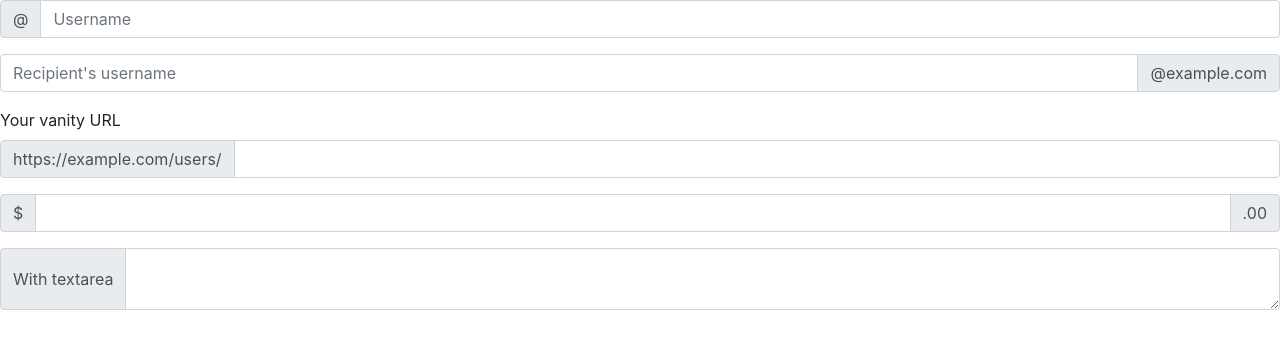
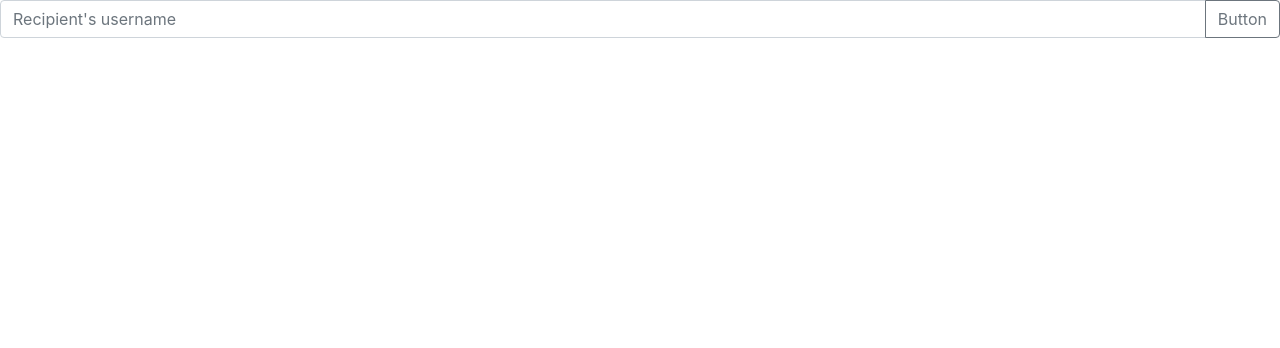
Before and after one commit to chiq2045/grunt-demo, a website: page client/index.html in a window 1280 px wide. Drawn offline with nearby package versions, Linux system fonts and the light colour scheme.

Commit message:
Update index.html

```diff
--- a/client/index.html
+++ b/client/index.html
@@ -7,77 +7,32 @@
       href="https://stackpath.bootstrapcdn.com/bootstrap/4.3.1/css/bootstrap.min.css"
     />
   </head>
+
   <body>
-    <div class="input-group mb-3">
-      <div class="input-group-prepend">
-        <span class="input-group-text" id="basic-addon1">@</span>
-      </div>
-      <input
-        type="text"
-        class="form-control"
-        placeholder="Username"
-        aria-label="Username"
-        aria-describedby="basic-addon1"
-      />
-    </div>
-
+    <div>
       <div class="input-group mb-3">
         <input
           type="text"
           class="form-control"
           placeholder="Recipient's username"
           aria-label="Recipient's username"
-        aria-describedby="basic-addon2"
+          aria-describedby="button-addon2"
+          id="searchText"
         />
         <div class="input-group-append">
-        <span class="input-group-text" id="basic-addon2">@example.com</span>
+          <button class="btn btn-outline-secondary" type="button" id="searchBtn">
+            Button
+          </button>
         </div>
       </div>
-
-    <label for="basic-url">Your vanity URL</label>
-    <div class="input-group mb-3">
-      <div class="input-group-prepend">
-        <span class="input-group-text" id="basic-addon3"
-          >https://example.com/users/</span
-        >
+      <div id="output" class="row"></div>
     </div>
-      <input
-        type="text"
-        class="form-control"
-        id="basic-url"
-        aria-describedby="basic-addon3"
-      />
-    </div>
-
-    <div class="input-group mb-3">
-      <div class="input-group-prepend">
-        <span class="input-group-text">$</span>
-      </div>
-      <input
-        type="text"
-        class="form-control"
-        aria-label="Amount (to the nearest dollar)"
-      />
-      <div class="input-group-append">
-        <span class="input-group-text">.00</span>
-      </div>
-    </div>
-
-    <div class="input-group">
-      <div class="input-group-prepend">
-        <span class="input-group-text">With textarea</span>
-      </div>
-      <textarea class="form-control" aria-label="With textarea"></textarea>
-    </div>
-    <div id="output"></div>
-    <template id="palleteTemplate">
-      <div class="card" style="width: 18rem;">
-        <img class="card-img-top" src="..." alt="Card image cap" />
+    <template id="paletteTemplate">
+      <div class="card col-12 col-md-4 col-lg-3 col-xl-2">
+        <img src="http://via.placeholder.com/150" class="card-img-top palette-image" />
         <div class="card-body">
-          <p class="card-text">
-            Some quick example text to build on the card title and make up the
-            bulk of the card's content.
-          </p>
+          <h5 class="card-title palette-name">Palette Name</h5>
+          <p class="card-text palette-author">Palette Author</p>
         </div>
       </div>
     </template>
```
Lines whose indentation alone changed are shown as unchanged.
